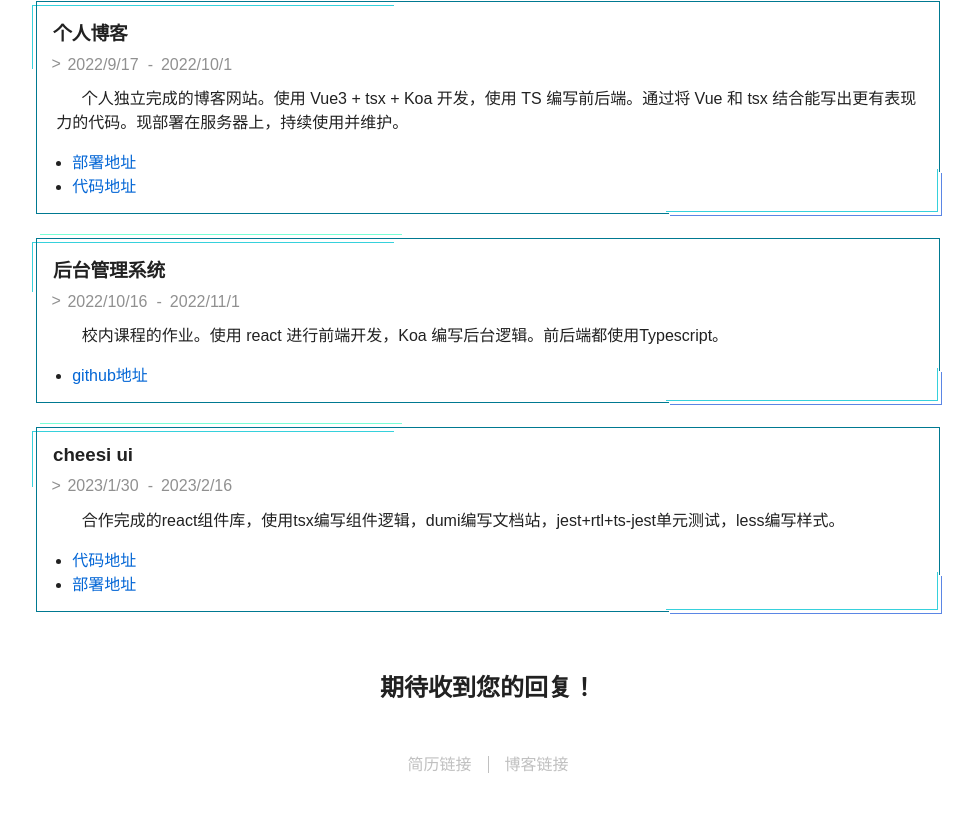
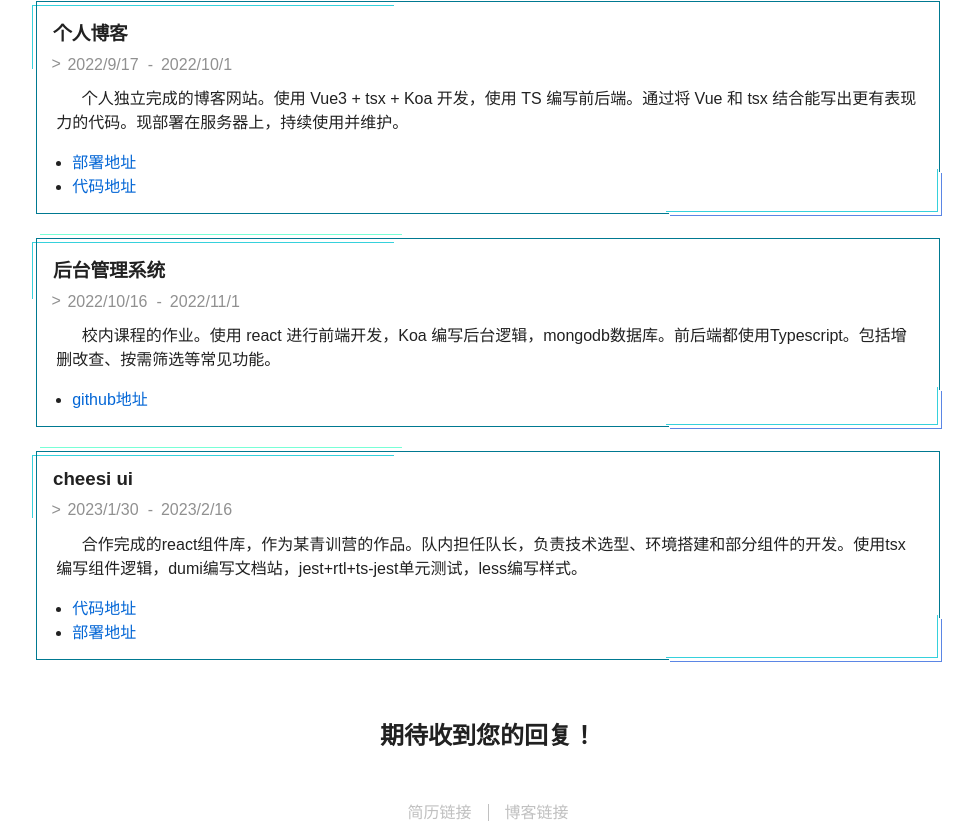
Before and after one commit to wyx-20021015/resume, a React (Vite) app: page / in a window 1280 px wide. Shown: the part 1225-2064 px from the top of the page, without its empty margins (152-1125 px from the left). Before the commit the page ends 2016 px from the top, so only its background shows below. Built offline with nearby package versions, Linux system fonts and the light colour scheme.

Commit message:
项目描述增加

```diff
--- a/src/static/experiences.js
+++ b/src/static/experiences.js
@@ -14,7 +14,7 @@ const experiences = [
     from: '2023/1/30',
     to: '2023/2/16',
     description:
-      '合作完成的react组件库，使用tsx编写组件逻辑，dumi编写文档站，jest+rtl+ts-jest单元测试，less编写样式。',
+      '合作完成的react组件库，作为某青训营的作品。队内担任队长，负责技术选型、环境搭建和部分组件的开发。使用tsx编写组件逻辑，dumi编写文档站，jest+rtl+ts-jest单元测试，less编写样式。',
     links: [
       {
         name: '代码地址',
@@ -31,7 +31,7 @@ const experiences = [
     from: '2022/10/16',
     to: '2022/11/1',
     description:
-      '校内课程的作业。使用 react 进行前端开发，Koa 编写后台逻辑。前后端都使用Typescript。',
+      '校内课程的作业。使用 react 进行前端开发，Koa 编写后台逻辑，mongodb数据库。前后端都使用Typescript。包括增删改查、按需筛选等常见功能。',
     links: [
       { name: 'github地址', href: 'https://github.com/wyx-20021015/cms-fe' }
     ]
```
Also changed, not shown: 1 other file (tests, documents, lock files or other folders).
